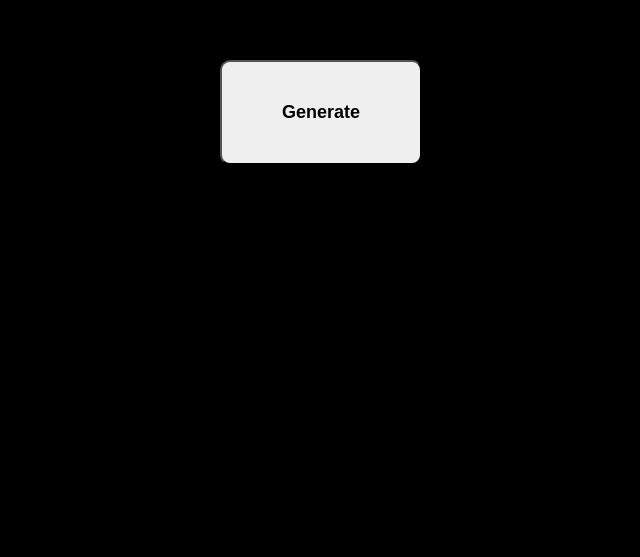
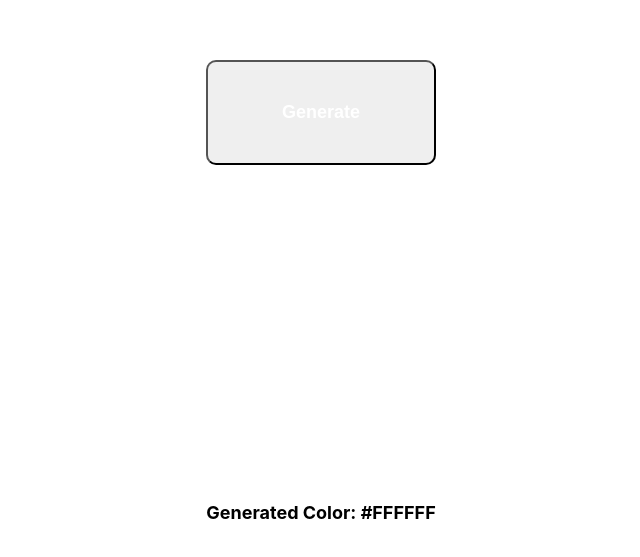
Before and after one commit to ValeriaServetnyk/react-random-color-generator, a React (Create React App) app: page / in a window 1280 px wide. Shown: the part 109-666 px from the top of the page, without its empty margins (319-959 px from the left). Built offline with nearby package versions, Linux system fonts and the light colour scheme.

Commit message:
Change starting color

```diff
--- a/src/App.js
+++ b/src/App.js
@@ -5,7 +5,7 @@ import { useState } from 'react';
 // define variable for the color
 
 const RandomColor = () => {
-  const [color, setColor] = useState('#000');
+  const [color, setColor] = useState('#FFFFFF');
 
   // add state change when the button is clicked. The actual assignment of the random color
 
```
